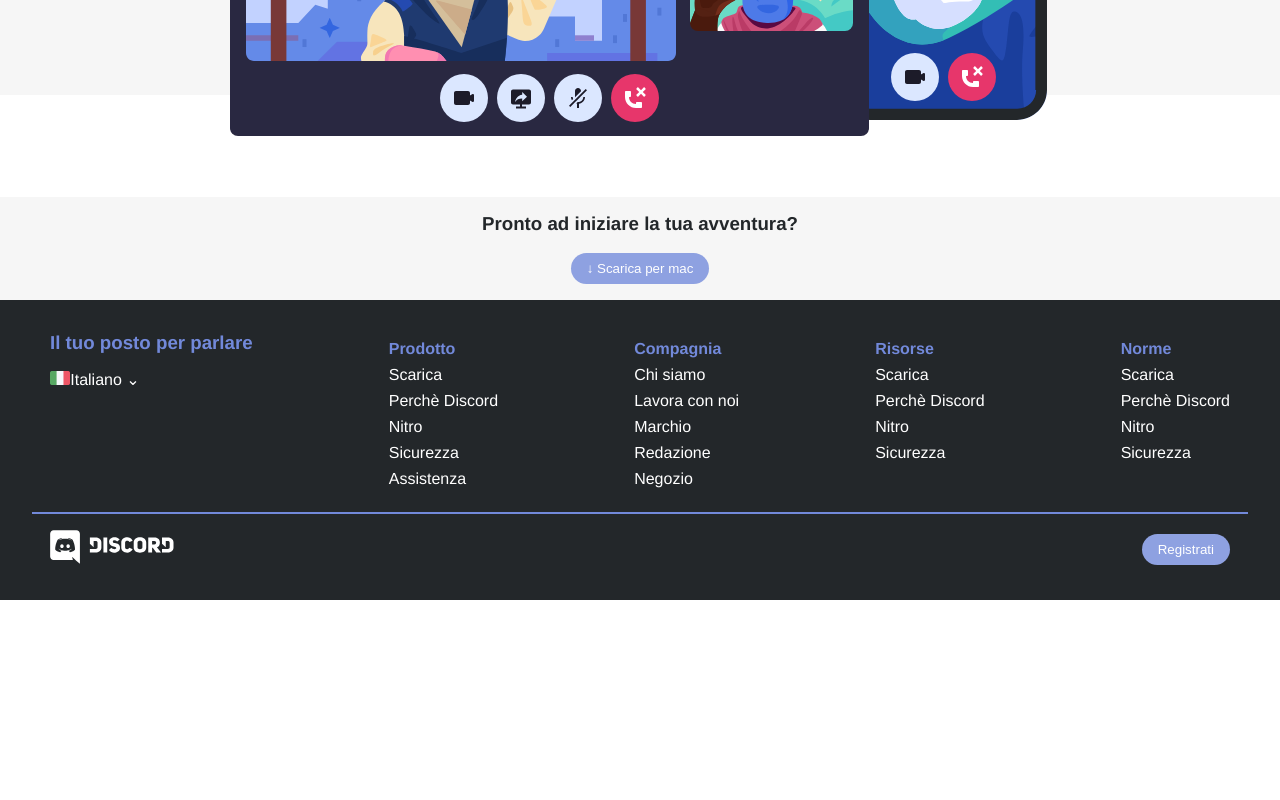
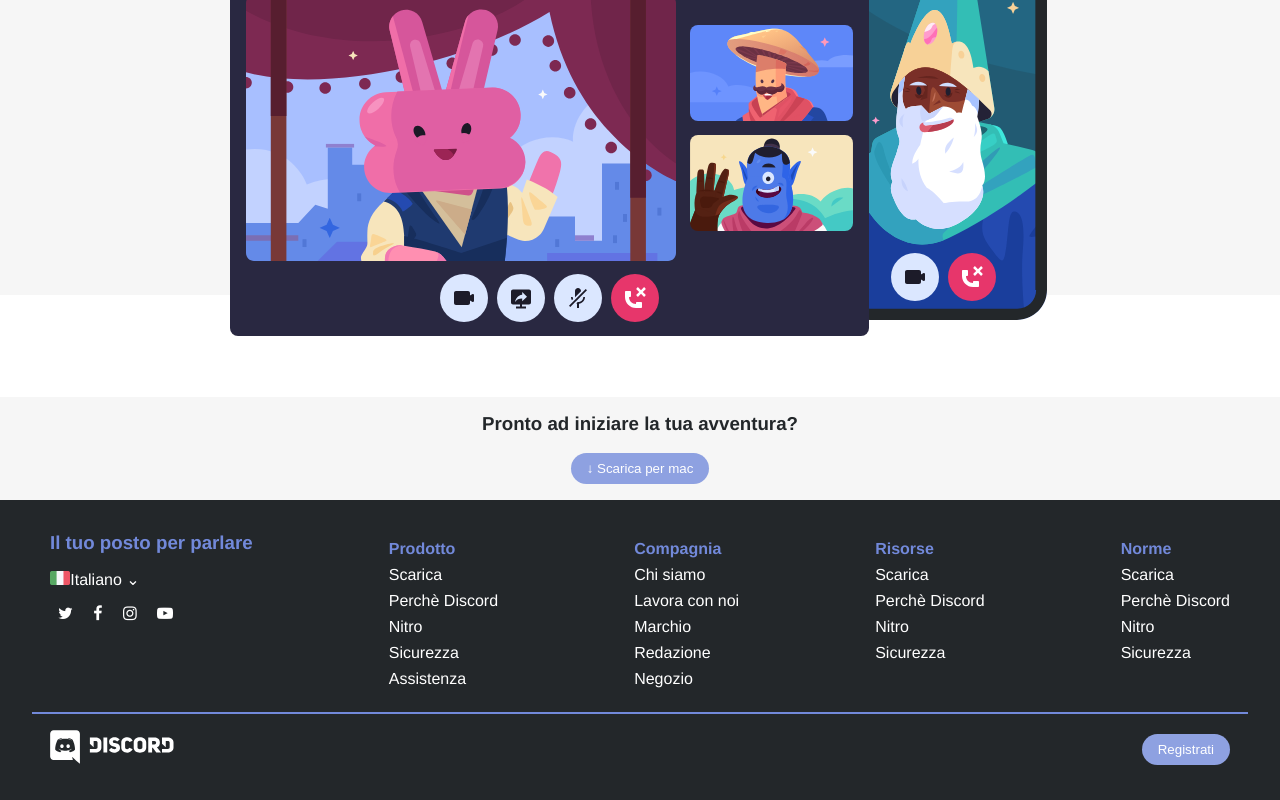
Before and after one commit to edoardorizzo/htmlcss-discord, a plain HTML site: page index.html in a window 1280 px wide. Shown: the part 2411-3211 px from the top of the page. Before the commit the page ends 3011 px from the top, so only its background shows below. Drawn offline with Linux system fonts and the light colour scheme.

Commit message:
add footer social icon

```diff
--- a/css/style.css
+++ b/css/style.css
@@ -55,7 +55,7 @@ header{
     background-image: url(../img/jumbo.png);
     background-repeat: no-repeat;
     background-size: 100%;
-    height: 400px;
+    height: 600px;
     display: flex;
     justify-content: center;
     align-items: center;
@@ -156,6 +156,10 @@ footer{
     margin: 1rem 0;
 }
 
+.fa{
+    margin: 0 0.5rem;
+}
+
 .footer-top{
     padding: 2rem;
     max-width: 1280px;
--- a/index.html
+++ b/index.html
@@ -5,6 +5,7 @@
         <meta http-equiv="X-UA-Compatible" content="IE=edge">
         <meta name="viewport" content="width=device-width, initial-scale=1.0">
         <link rel="stylesheet" href="./css/style.css">
+        <link rel="stylesheet" href="https://cdnjs.cloudflare.com/ajax/libs/font-awesome/4.7.0/css/font-awesome.min.css">
         <title>Discord</title>
     </head>
     <body>
@@ -96,7 +97,10 @@
                             <img width="10%" src="./img/ita.png" alt=""><Span>Italiano &#8964; </Span>
                         </div>
                         <div class="social-icon">
-                            <i></i>
+                            <a  href="#" class="fa fa-twitter"></a>
+                            <a  href="#" class="fa fa-facebook"></a>
+                            <a  href="#" class="fa fa-instagram"></a>
+                            <a  href="#" class="fa fa-youtube-play"></a>
                         </div>
 
                     </div>
```
